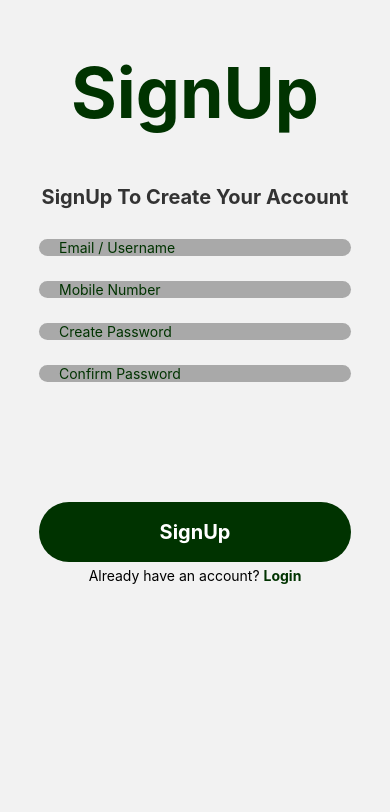
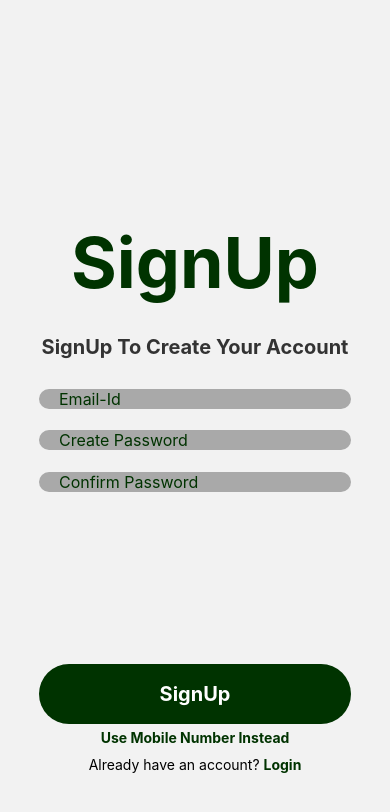
Before and after one commit to Manisanthan/FARMING, a React Native app: screen /SignUp in a window 390 px wide. Shown: the top 812 px of the page. Built offline with nearby package versions, Linux system fonts and the light colour scheme; what @react-native-firebase/app would draw is missing.

Commit message:
verified with mail id

```diff
--- a/App.tsx
+++ b/App.tsx
@@ -9,7 +9,7 @@ const firebaseConfig = {
   storageBucket: 'farming-f3285.appspot.com',
   messagingSenderId: '135925086286',
   appId: '1:135925086286:android:615467cff9aab25e982b1f',
-  measurementId: 'G-XXXXXXXXXX' // Add your actual measurementId here if needed
+  measurementId: 'G-XXXXXXXXXX'
 };
 
 if (!firebase.apps.length) {
--- a/src/components/Buttons.tsx
+++ b/src/components/Buttons.tsx
@@ -1,7 +1,7 @@
 import React from 'react';
 import { View, Text, TouchableOpacity, StyleSheet } from 'react-native';
 
-// Define the props for the Buttons component
+
 interface ButtonsProps {
     btnLabel: string;
     marginTop?: number;
--- a/src/components/Field.tsx
+++ b/src/components/Field.tsx
@@ -12,8 +12,9 @@ const Field: React.FC<FieldProps> = ({ margin, marginBottom, ...props }) => {
         <TextInput
             {...props}
             style={{
+                fontSize:16,
+                color:"black",
                 borderRadius: 100,
-                color: 'darkGreen',
                 paddingHorizontal: 20,
                 width: '80%',
                 backgroundColor: '#A9A9A9',
--- a/src/navigation/AppNavigator.tsx
+++ b/src/navigation/AppNavigator.tsx
@@ -5,12 +5,15 @@ import Login from '../screens/Login';
 import SignUp from '../screens/SignUp';
 import Home from '../screens/Home';
 import Dashboard from '../screens/Dashboard';
+import VerifyCode from '../screens/VerifyCode';
 
-type RootStackParamList = {
+
+export type RootStackParamList = {
     Home: undefined;
     Login: undefined;
     SignUp: undefined;
     Dashboard: undefined;
+    VerifyCode: { phoneNumber: string; confirmation: any };
 };
 
 const Stack = createNativeStackNavigator<RootStackParamList>();
@@ -23,6 +26,7 @@ const AppNavigator: React.FC = () => {
                 <Stack.Screen name="Login" component={Login} />
                 <Stack.Screen name="SignUp" component={SignUp} />
                 <Stack.Screen name="Dashboard" component={Dashboard} />
+                <Stack.Screen name="VerifyCode" component={VerifyCode} />
             </Stack.Navigator>
         </NavigationContainer>
     );
--- a/src/screens/Home.tsx
+++ b/src/screens/Home.tsx
@@ -27,7 +27,7 @@ const Home: React.FC<HomeProps> = ({ navigation }) => {
                 style={{
                     flex: 1,
                     alignItems: 'center',
-                    marginTop: 150,
+                    marginTop: 260,
                     height: '100%',
                     width: '100%',
                 }}
@@ -48,7 +48,7 @@ const Home: React.FC<HomeProps> = ({ navigation }) => {
 
                 <Buttons
                     btnLabel="SIGNUP"
-                    marginTop={270}
+                    marginTop={290}
                     onPressHandler={signupNavigation}
                 />
                 <Buttons
--- a/src/screens/Login.tsx
+++ b/src/screens/Login.tsx
@@ -8,7 +8,7 @@ import { NativeStackScreenProps } from '@react-navigation/native-stack';
 type RootStackParamList = {
     Login: undefined;
     SignUp: undefined;
-    Dashboard: undefined; // Assuming you have a Dashboard screen
+    Dashboard: undefined;
 };
 
 type LoginProps = NativeStackScreenProps<RootStackParamList, 'Login'>;
@@ -44,18 +44,19 @@ const Login: React.FC<LoginProps> = ({ navigation }) => {
                     color: '#003300',
                     fontSize: 70,
                     fontWeight: 'bold',
-                    marginVertical: 50,
+                    marginVertical: 20,
+                    marginTop:230,
                 }}
             >
                 Login
             </Text>
-            <Text style={{ color: '#333333', fontSize: 20, fontWeight: 'bold' }}>
+            <Text style={{ color: '#333333',marginTop:0, fontSize: 20, fontWeight: 'bold' }}>
                 Login To Your Account
             </Text>
             <Field
-                placeholder="Email / Username"
+                placeholder="Email / Mobile Number"
                 keyboardType="email-address"
-                margin={25}
+                margin={20}
                 value={email}
                 onChangeText={setEmail}
             />
@@ -71,7 +72,7 @@ const Login: React.FC<LoginProps> = ({ navigation }) => {
                     alignItems: 'flex-end',
                     width: '80%',
                     paddingRight: 16,
-                    marginBottom: 230,
+                    marginBottom: 220,
                 }}
             >
                 <Text
@@ -85,13 +86,13 @@ const Login: React.FC<LoginProps> = ({ navigation }) => {
                     Forgot password ?
                 </Text>
             </View>
-            <Buttons btnLabel="Login" onPressHandler={handleLogin} />
+            <Buttons btnLabel="Login" marginTop={15} onPressHandler={handleLogin} />
             <View
                 style={{
                     display: 'flex',
                     flexDirection: 'row',
                     justifyContent: 'center',
-                    marginTop: 5,
+                    marginTop: 15,
                 }}
             >
                 <Text style={{ color: 'black' }}>
--- a/src/screens/SignUp.tsx
+++ b/src/screens/SignUp.tsx
@@ -4,10 +4,13 @@ import Field from '../components/Field';
 import Buttons from '../components/Buttons';
 import auth from '@react-native-firebase/auth';
 import { NativeStackScreenProps } from '@react-navigation/native-stack';
+import firebase from '@react-native-firebase/app';
 
 type RootStackParamList = {
     Login: undefined;
     SignUp: undefined;
+    Dashboard: undefined;
+    VerifyCode: { phoneNumber: string; confirmation: any };
 };
 
 type SignUpProps = NativeStackScreenProps<RootStackParamList, 'SignUp'>;
@@ -17,6 +20,7 @@ const SignUp: React.FC<SignUpProps> = ({ navigation }) => {
     const [password, setPassword] = useState('');
     const [confirmPassword, setConfirmPassword] = useState('');
     const [phoneNumber, setPhoneNumber] = useState('');
+    const [isVerifyingByEmail, setIsVerifyingByEmail] = useState(true);
 
     const handleSignUp = async () => {
         if (password !== confirmPassword) {
@@ -25,18 +29,26 @@ const SignUp: React.FC<SignUpProps> = ({ navigation }) => {
         }
 
         try {
+            if (isVerifyingByEmail) {
                 const userCredential = await auth().createUserWithEmailAndPassword(email, password);
                 const user = userCredential.user;
 
                 await user.sendEmailVerification();
-
-            // Sign up with phone number (requires verification)
-            // const confirmation = await auth().signInWithPhoneNumber(phoneNumber);
-            // You need to verify the phone number with the code sent to the user.
-            // Here you would typically show a modal or navigate to another screen to enter the verification code.
-
                 Alert.alert('Success', 'Account created. Please verify your email.');
                 navigation.navigate('Login');
+            } else {
+                const formattedPhoneNumber = phoneNumber.startsWith('+91') ? phoneNumber : '+91' + phoneNumber;
+
+                try {
+                    const confirmation = await auth().signInWithPhoneNumber(formattedPhoneNumber);
+                    navigation.navigate('VerifyCode', { phoneNumber: formattedPhoneNumber, confirmation });
+                } catch (error) {
+                    Alert.alert('Error', 'Failed to sign in with phone number. Please try again.');
+                }
+            }
+
+
+
         } catch (error) {
             console.error((error as Error).message);
             Alert.alert('Error', (error as Error).message);
@@ -54,7 +66,9 @@ const SignUp: React.FC<SignUpProps> = ({ navigation }) => {
                     color: '#003300',
                     fontSize: 70,
                     fontWeight: 'bold',
-                    marginVertical: 50,
+                    marginVertical: 220,
+                    marginBottom:30,
+
                 }}
             >
                 SignUp
@@ -69,42 +83,53 @@ const SignUp: React.FC<SignUpProps> = ({ navigation }) => {
             >
                 SignUp To Create Your Account
             </Text>
+
+            {isVerifyingByEmail ? (
+                <>
                     <Field
-                placeholder="Email / Username"
+                        placeholder="Email-Id"
                         keyboardType="email-address"
-                marginBottom={25}
+                        marginBottom={1}
                         value={email}
                         onChangeText={setEmail}
                     />
+                </>
+            ) : (
+                <>
                     <Field
                         placeholder="Mobile Number"
-                keyboardType="number-pad"
+                        keyboardType="email-address"
+                        marginBottom={1}
                         value={phoneNumber}
                         onChangeText={setPhoneNumber}
                     />
+                </>
+            )}
+
             <Field
                 placeholder="Create Password"
                 secureTextEntry={true}
-                margin={25}
+                margin={20}
                 value={password}
                 onChangeText={setPassword}
             />
             <Field
                 placeholder="Confirm Password"
                 secureTextEntry={true}
-                margin={0}
+                margin={2}
                 value={confirmPassword}
                 onChangeText={setConfirmPassword}
             />
-            <View
-                style={{
-                    alignItems: 'flex-end',
-                    width: '80%',
-                    paddingRight: 16,
-                    marginBottom: 120,
-                }}
-            />
-            <Buttons btnLabel="SignUp" onPressHandler={handleSignUp} />
+
+            <Buttons btnLabel="SignUp" marginTop={170} onPressHandler={handleSignUp} />
+            <TouchableOpacity
+                style={{ marginVertical: 5 }}
+                onPress={() => setIsVerifyingByEmail(!isVerifyingByEmail)}
+            >
+                <Text style={{ color: '#003300', fontWeight: 'bold' }}>
+                    {isVerifyingByEmail ? 'Use Mobile Number Instead' : 'Use Email Instead'}
+                </Text>
+            </TouchableOpacity>
             <View
                 style={{
                     display: 'flex',
--- /dev/null
+++ b/src/screens/VerifyCode.tsx
@@ -0,0 +1,43 @@
+import React, { useState } from 'react';
+import { View, Text, TextInput, Button, Alert } from 'react-native';
+import { NativeStackScreenProps } from '@react-navigation/native-stack';
+import { RootStackParamList } from '../navigation/AppNavigator';
+import Buttons from '../components/Buttons';
+
+type VerifyCodeProps = NativeStackScreenProps<RootStackParamList, 'VerifyCode'>;
+
+const VerifyCode: React.FC<VerifyCodeProps> = ({ route, navigation }) => {
+    const [code, setCode] = useState('');
+    const { phoneNumber, confirmation } = route.params;
+
+    const handleVerifyCode = async () => {
+        try {
+            await confirmation.confirm(code);
+            Alert.alert('Success', 'Phone number verified successfully!');
+            navigation.navigate('Login');
+        } catch (error) {
+            Alert.alert('Error', 'Invalid code. Please try again.');
+        }
+    };
+
+    return (
+        <View style={{ padding: 30,marginLeft:5 }}>
+            <Text style={{ fontSize: 24,marginTop:300, marginBottom: 20,color:"black",fontWeight:'bold' }}>
+                Enter the Verification Code sent to {phoneNumber}
+            </Text>
+            <TextInput
+                value={code}
+                onChangeText={setCode}
+                keyboardType="number-pad"
+                placeholder="Enter the verification code"
+                placeholderTextColor='#A9A9A9'
+                style={{ paddingLeft: 5,borderBottomWidth: 1, marginBottom: 20, fontSize: 18,color: "black", fontWeight: 'bold' }}
+            />
+            <View style={{ paddingLeft: 50, marginTop: 10 }}>
+                <Buttons btnLabel="Verify Code" onPressHandler={handleVerifyCode} />
+            </View>
+        </View>
+    );
+};
+
+export default VerifyCode;
```
Also changed, not shown: 1 other file (tests, documents, lock files or other folders). Lines whose indentation alone changed are shown as unchanged.
